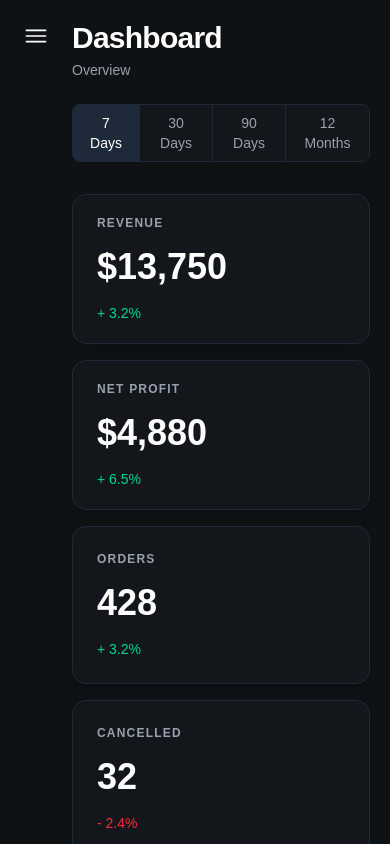
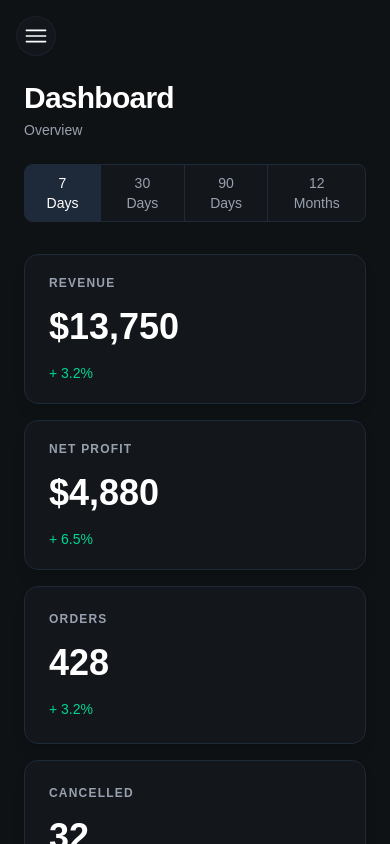
Before and after one commit to Saint0999/RevNet, a React (Vite) app: page /dashboard in a window 390 px wide. Built offline with nearby package versions, Linux system fonts and the light colour scheme.

Commit message:
fix: mobile ux

```diff
--- a/src/Dashboard.tsx
+++ b/src/Dashboard.tsx
@@ -90,7 +90,7 @@ const chartData: Record<string, any[]> = {
 };
 
 function App() {
-  const [isSidebarOpen, setIsSidebarOpen] = useState(true);
+  const [isSidebarOpen, setIsSidebarOpen] = useState(false);
   const [activeButton, setActiveButton] = useState('7 Days');
 
   const timeframes = ['7 Days', '30 Days', '90 Days', '12 Months'];
@@ -104,7 +104,7 @@ function App() {
 
       <main className="flex-1 overflow-y-auto">
 
-        <div className="max-w-6xl mx-auto pt-5 pr-5 pb-5 md:p-8">
+        <div className="max-w-6xl mx-auto pt-20 px-6 pb-8 md:p-10">
 
           <div className="flex flex-col md:flex-row md:items-center justify-between mb-8 gap-6">
 
--- a/src/LandingPage.tsx
+++ b/src/LandingPage.tsx
@@ -62,12 +62,6 @@ export default function LandingPage() {
         <div className="flex items-center gap-6">
           <button className="text-sm font-medium text-zinc-400 hover:text-white transition-colors">
             Login
-          </button>
-          <button
-            onClick={() => navigate('/dashboard')}
-            className="text-xs font-bold bg-[#10B981] hover:bg-[#059669] text-white px-5 py-3 rounded-full transition-colors tracking-wider uppercase flex items-center gap-2 shadow-[0_4px_12px_rgba(16,185,129,0.15)]"
-          >
-            <span>→</span> Get Started
           </button>
         </div>
       </nav>
--- a/src/Sidebar.tsx
+++ b/src/Sidebar.tsx
@@ -28,14 +28,11 @@ export function AvatarWithBadge() {
 
 function Sidebar({isOpen, setIsOpen}: SidebarProps){
 
-    setIsOpen(false);
-
     return(
         <>
-
             {isOpen && (
                 <div
-                    className="fixed inset-0 z-40 md:hidden"
+                    className="fixed inset-0 z-40 md:hidden bg-black/20 backdrop-blur-xs"
                     onClick={() => setIsOpen(false)}
                 />
             )}
@@ -44,7 +41,7 @@ function Sidebar({isOpen, setIsOpen}: SidebarProps){
                                 `bg-[#13171c] pt-4 pb-4 px-3 h-screen text-white z-50
                                 border-e border-gray-800
                                 fixed top-0 bottom-0 left-0 flex flex-col
-                                ${isOpen? 'translate-x-0 w-48': '-translate-x-full w-64 md:w-16'}
+                                ${isOpen ? 'translate-x-0 w-48' : '-translate-x-full w-0 md:w-16'}
                                 transition-all duration-500 ease-[cubic-bezier(0.76,0,0.24,1)] overflow-hidden
                                 md:relative md:translate-x-0`
                             }>
@@ -105,7 +102,6 @@ function Sidebar({isOpen, setIsOpen}: SidebarProps){
                         <p className="opacity-75 pb-1 px-[10px]">Management</p>
                     </div>
 
-
                     {[
                         { icon: clientIcon, label: 'Clients', alt: 'Client Icon' },
                         { icon: subIcon, label: 'Subscription', alt: 'Subscription Icon' },
@@ -145,11 +141,9 @@ function Sidebar({isOpen, setIsOpen}: SidebarProps){
                 </div>
 
                 <button className="w-full flex items-center -mt-1 py-2 px-[10px] rounded-full opacity-80 hover:opacity-100 transition-all duration-300 ease-in-out bg-red-500/25">
-
                     <div className="w-5 h-5 flex items-center justify-center flex-shrink-0 ml-0.5">
                         <img src={logoutIcon} alt="Logout" className="w-full h-full object-contain" />
                     </div>
-
                     <span
                         className={`text-red-400 whitespace-nowrap overflow-hidden transition-all duration-300 ease-in-out ${
                             isOpen ? "max-w-[100px] opacity-100 ml-6.5" : "max-w-0 opacity-0 ml-0 pointer-events-none"
@@ -157,12 +151,13 @@ function Sidebar({isOpen, setIsOpen}: SidebarProps){
                     >
                         Log Out
                     </span>
-
                 </button>
-
             </aside>
 
-            <div onClick={() => setIsOpen(true)} className="flex md:hidden items-center justify-center w-10 h-10 m-4 rounded-full hover:bg-[#435166]/50 transition-colors duration-200 cursor-pointer">
+            <div
+                onClick={() => setIsOpen(true)}
+                className="absolute top-4 left-4 z-40 flex md:hidden items-center justify-center w-10 h-10 rounded-full bg-[#13171c] border border-gray-800/60 hover:bg-[#435166]/50 transition-colors duration-200 cursor-pointer"
+            >
                 <img src={MenuIcon} alt="Open Menu" className="w-6 h-6" />
             </div>
         </>
```
